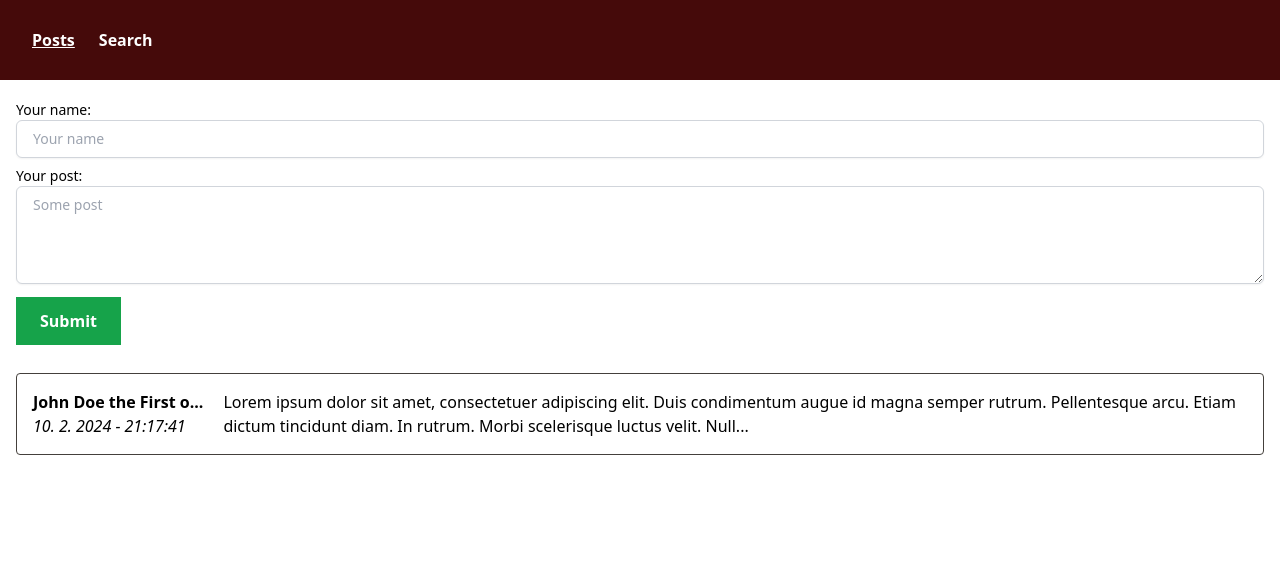
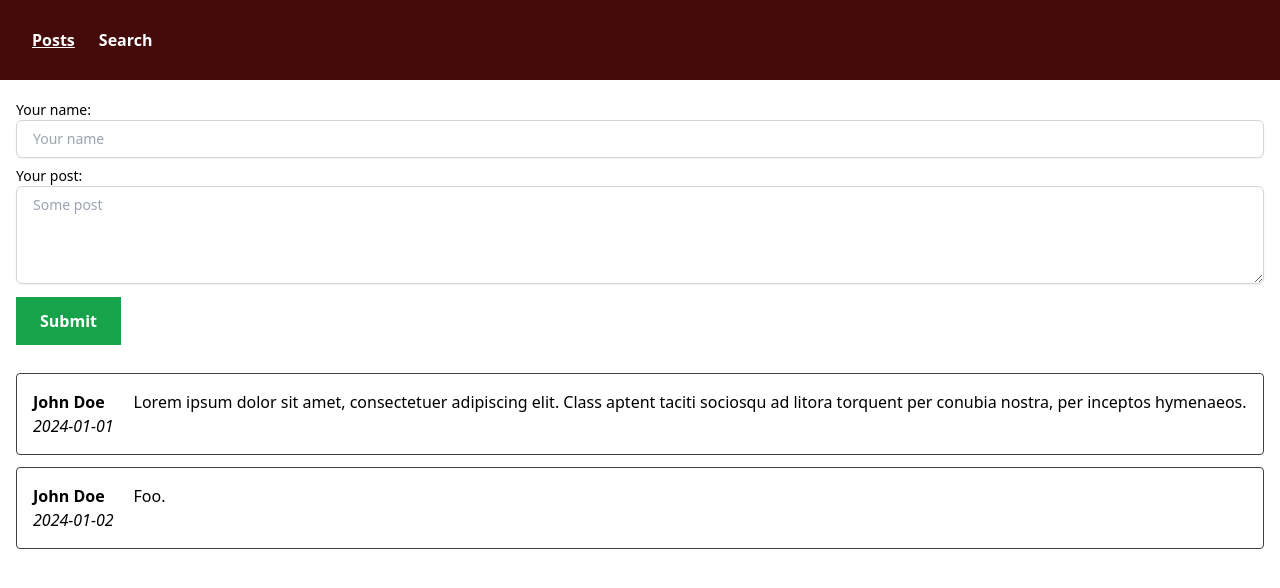
Before and after one commit to MartinKristof/react-beginners-startup, a React (Vite) app: page / in a window 1280 px wide. Shown: the top 588 px of the page. Built offline with nearby package versions, Linux system fonts and the light colour scheme.

Commit message:
feat: add rendering of data

```diff
--- a/src/app/posts/Posts.tsx
+++ b/src/app/posts/Posts.tsx
@@ -1,4 +1,19 @@
 import { useState } from 'react';
+
+const data = [
+  {
+    id: 1,
+    name: 'John Doe',
+    publishedAt: '2024-01-01',
+    text: 'Lorem ipsum dolor sit amet, consectetuer adipiscing elit. Class aptent taciti sociosqu ad litora torquent per conubia nostra, per inceptos hymenaeos.',
+  },
+  {
+    id: 2,
+    name: 'John Doe',
+    publishedAt: '2024-01-02',
+    text: 'Foo.',
+  },
+];
 
 export const Posts = () => {
   const [name, setName] = useState('');
@@ -60,27 +75,25 @@
         </form>
         <section className="space-y-4">
           <ul>
-            <li>
+            {data.map(({ id, name: author, publishedAt, text: content }) => (
+              <li key={id}>
                 <div className="p-4 border border-stone-700 rounded my-3 flex justify-between gap-5 items-start">
                   <div className="flex-none">
                     <div className="flex-row">
                       <div>
-                      <strong>John Doe the First o...</strong>
+                        <strong>{author}</strong>
                       </div>
                       <div>
-                      <em>10. 2. 2024 - 21:17:41</em>
+                        <em>{publishedAt}</em>
                       </div>
                     </div>
                   </div>
                   <div className="flex-1">
-                  <p className="text-ellipsis overflow-hidden">
-                    Lorem ipsum dolor sit amet, consectetuer adipiscing elit. Duis condimentum augue id magna semper
-                    rutrum. Pellentesque arcu. Etiam dictum tincidunt diam. In rutrum. Morbi scelerisque luctus velit.
-                    Null...
-                  </p>
+                    <p className="text-ellipsis overflow-hidden">{content}</p>
                   </div>
                 </div>
               </li>
+            ))}
           </ul>
         </section>
       </section>
```
Lines whose indentation alone changed are shown as unchanged.
